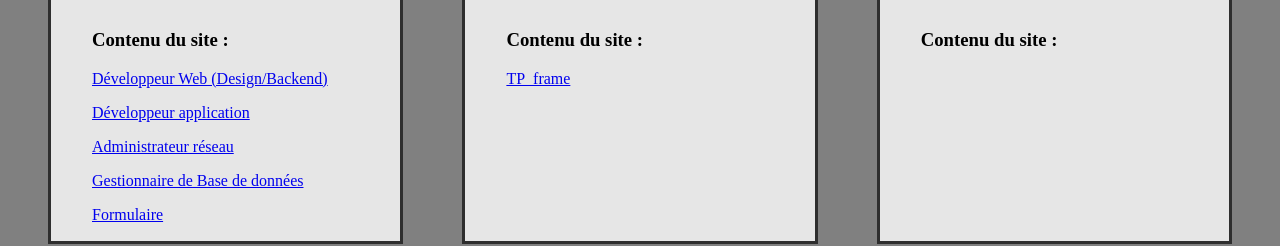
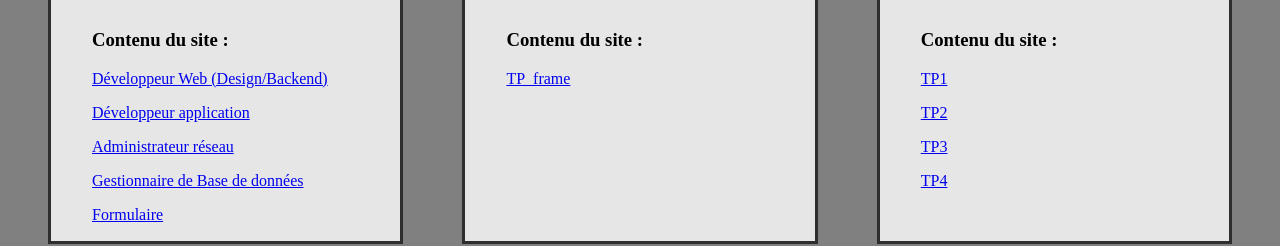
Before and after one commit to Karuraa/Accueil, a plain HTML site: page index.html in a window 1280 px wide. Shown: the part 336-582 px from the top of the page. Drawn offline with Linux system fonts and the light colour scheme.

Commit message:
Update index.html

```diff
--- a/index.html
+++ b/index.html
@@ -69,7 +69,12 @@ ul{
 
   <div class="grid-item">
     <h4><a href="https://karuraa.github.io/tpcss/">TROISIEME SITE</a></h4>
-<h3><ul>Contenu du site :</ul></h3>
+      <h3><ul>Contenu du site :</ul></h3>
+        <ul><a href="article.html">TP1</a></ul>
+        <ul><a href="boite.html">TP2</a></ul>
+        <ul><a href="tableau.html">TP3</a></ul>
+        <ul><a href="tableau2.html">TP4</a></ul>
+
 </div>
 </body>
 </html>
```
